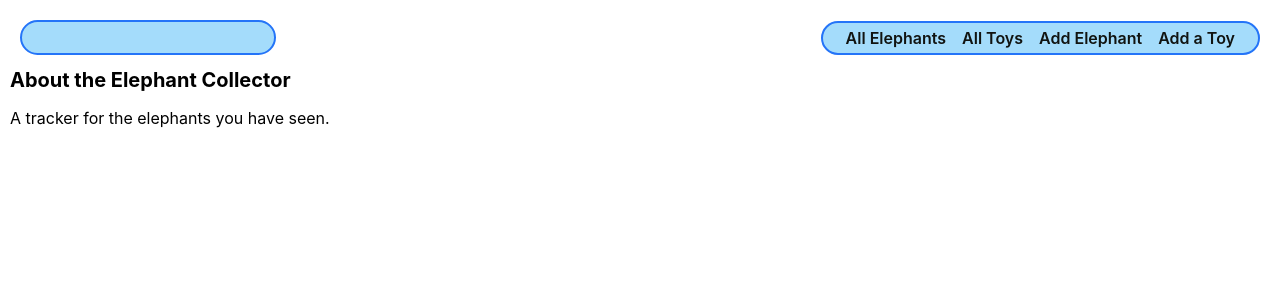
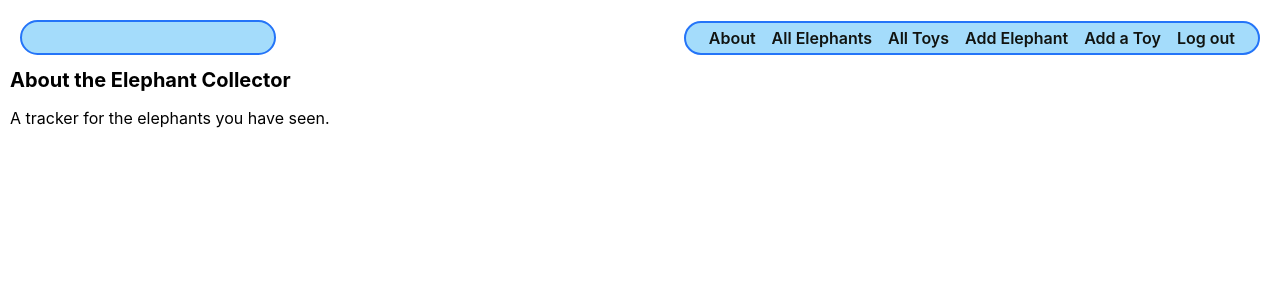
Before and after one commit to Zain23456/elephant-collector, a Django app: page /about/ in a window 1280 px wide. Shown: the top 300 px of the page. Run offline with Django 4.2, Linux system fonts and the light colour scheme; the visitor is signed in with stand-in values (Sample User, id 1).

Commit message:
add logout link to nav

```diff
--- a/main_app/templates/base.html
+++ b/main_app/templates/base.html
@@ -31,10 +31,12 @@
     <nav>
       <ul>
         {% if user.is_authenticated %}
+        <li><a href="{% url 'about' %}">About</a></li>
           <li><a href="{% url 'elephants_index' %}">All Elephants</a></li>
           <li><a href="{% url 'toys_index' %}">All Toys</a></li>
           <li><a href="{% url 'elephants_create' %}">Add Elephant</a></li>
           <li><a href="{% url 'toys_create' %}">Add a Toy</a></li>
+          <li><a href="{% url 'logout' %}">Log out</a></li>
         {% else %}
           <li><a href="{% url 'about' %}">About</a></li>
           <li><a href="{% url 'home' %}">Login</a></li>
```
